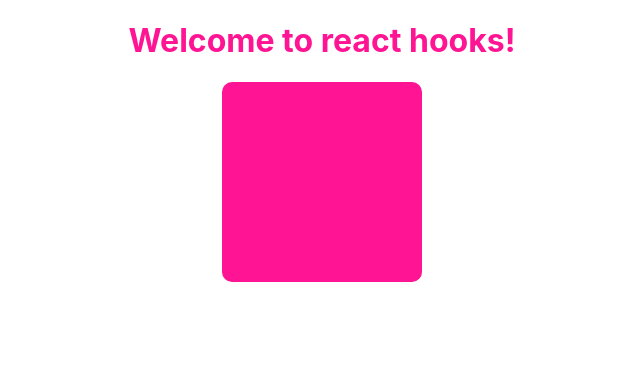
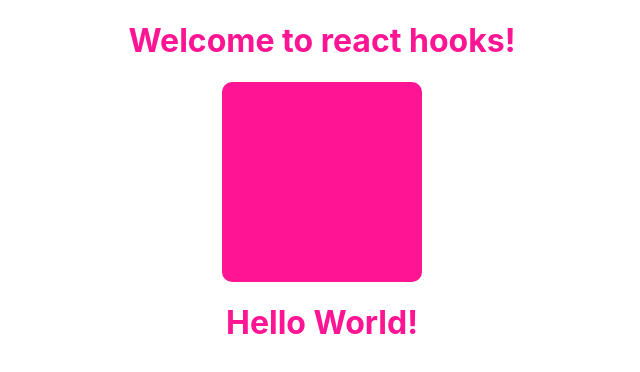
Before and after one commit to NguyenHoanThuat/React-Hook-Basic, a React (Create React App) app: page / in a window 1280 px wide. Shown: the top 372 px of the page, without its empty margins (318-958 px from the left). Built offline with nearby package versions, Linux system fonts and the light colour scheme.

Commit message:
Learn Js: first learn Js

```diff
--- a/src/App.js
+++ b/src/App.js
@@ -1,6 +1,7 @@
 import React from "react";
 import "./App.scss";
 import ColorBox from "./components/ColorBox";
+import Learn from "./components/Learn1/index";
 
 function App() {
   return (
@@ -8,6 +9,7 @@ function App() {
       <h1>Welcome to react hooks!</h1>
 
       <ColorBox />
+      <Learn />
     </div>
   );
 }
--- /dev/null
+++ b/src/components/Learn1/index.js
@@ -0,0 +1,13 @@
+import React from "react";
+
+function Learn_1(props) {
+  alert("Hallo Javascript");
+
+  return (
+    <div>
+      <h1>Hello World!</h1>
+    </div>
+  );
+}
+
+export default Learn_1;
```
